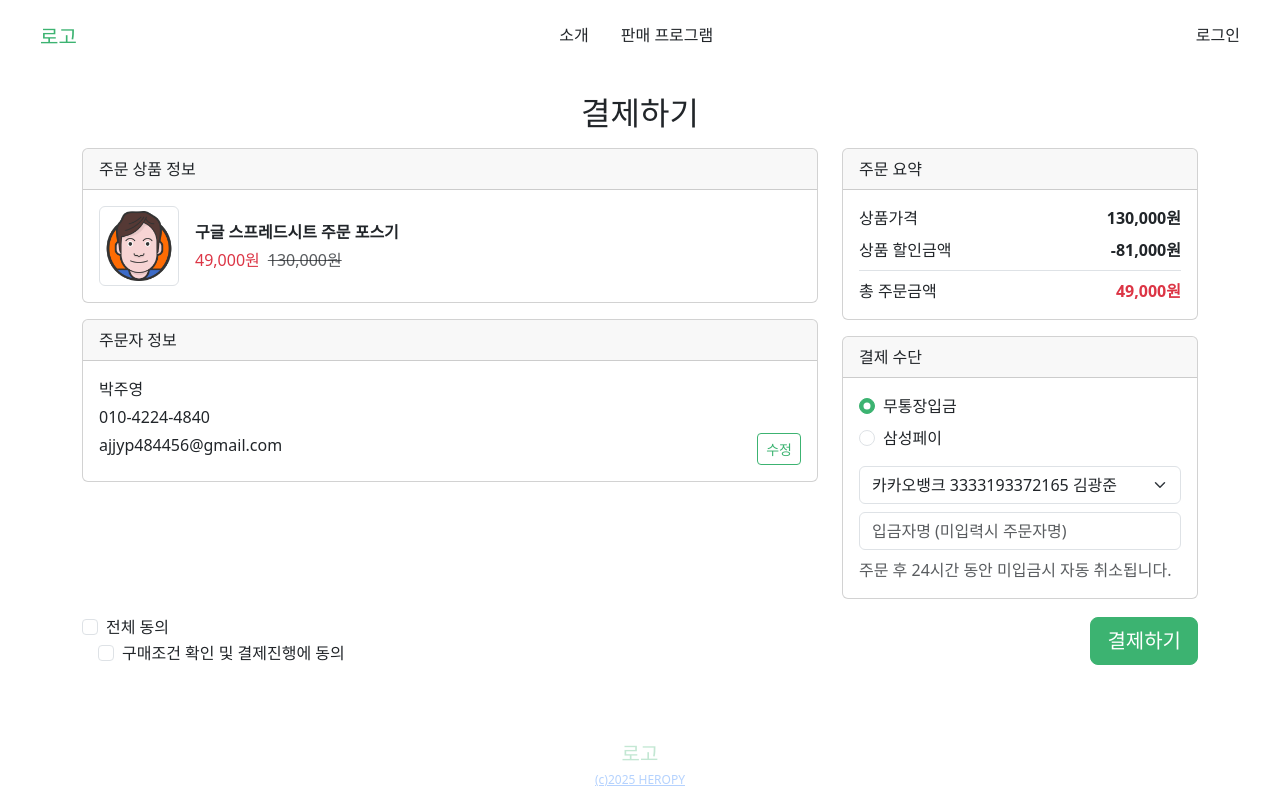
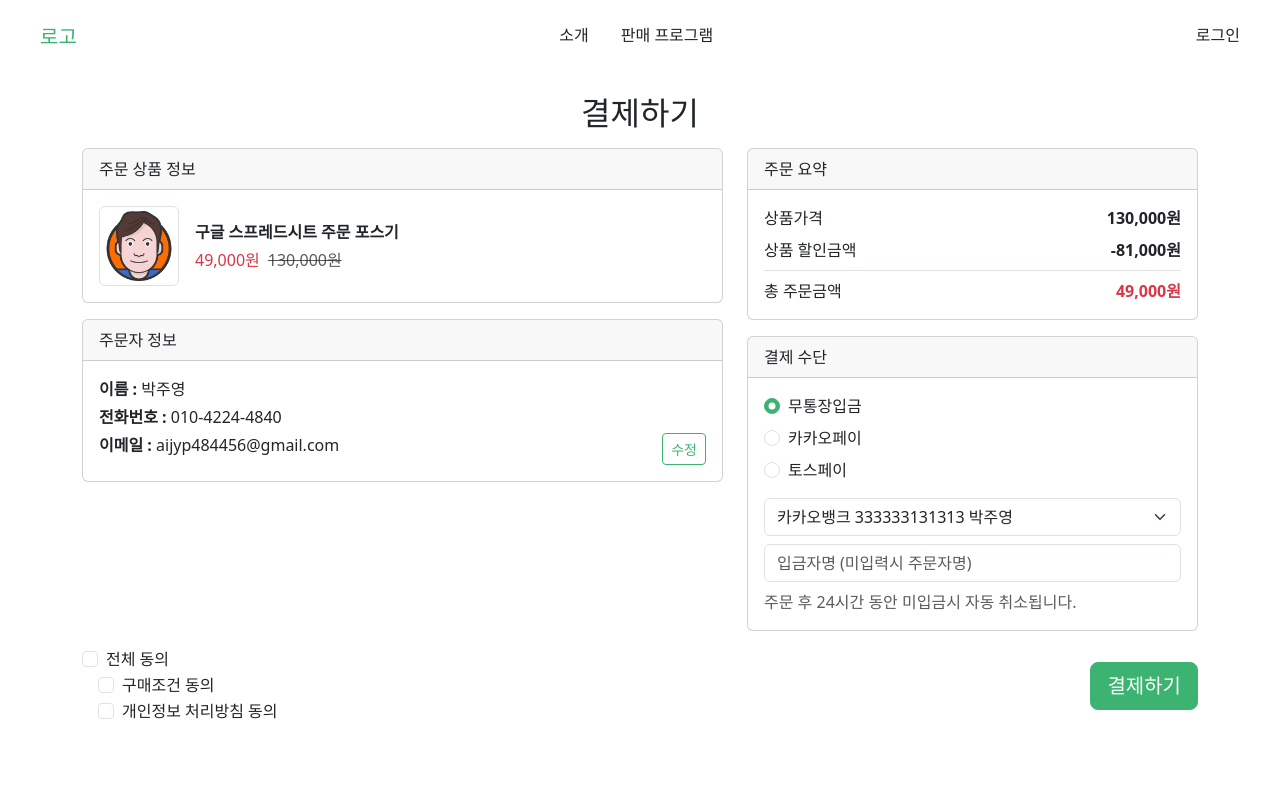
Before and after one commit to DAHEE33/kp_project_front, a Vue app: page /#/order in a window 1280 px wide. Shown: the top 798 px of the page. Built offline with nearby package versions, Linux system fonts and the light colour scheme.

Commit message:
order 페이지 수정

```diff
--- a/src/routes/Order.vue
+++ b/src/routes/Order.vue
@@ -1,10 +1,12 @@
 <template>
   <div class="container order-page mt-4">
-    <h2 class="text-center mb-3">결제하기</h2>
+    <h2 class="text-center mb-3">
+      결제하기
+    </h2>
     <!-- 메인 2열 구조 -->
     <div class="row">
       <!-- 왼쪽 컬럼 (상품정보, 주문자정보, 쿠폰) -->
-      <div class="col-lg-8">
+      <div class="col-lg-7">
         <!-- 주문 상품 정보 -->
         <div class="card mb-3">
           <div class="card-header">
@@ -19,7 +21,9 @@
                 class="img-thumbnail me-3"
                 style="width: 80px; height: 80px; object-fit: cover;" />
               <div>
-                <p class="fw-bold mb-1">구글 스프레드시트 주문 포스기</p>
+                <p class="fw-bold mb-1">
+                  구글 스프레드시트 주문 포스기
+                </p>
                 <p class="mb-0">
                   <span class="text-danger">49,000원</span>
                   <del class="text-muted ms-2">130,000원</del>
@@ -34,11 +38,21 @@
             주문자 정보
           </div>
           <div class="card-body">
-            <p class="mb-1">박주영</p>
-            <p class="mb-1">010-4224-4840</p>
+            <p class="mb-1">
+              <strong>이름 : </strong>{{ userInfo.username }}
+            </p>
+            <p class="mb-1">
+              <strong>전화번호 : </strong>{{ userInfo.phone }}
+            </p>
             <div class="d-flex justify-content-between">
-            <p class="mb-2">ajjyp484456@gmail.com</p>
-            <button class="btn btn-outline-primary btn-sm">수정</button>
+              <p class="mb-2">
+                <strong>이메일 : </strong>{{ userInfo.email }}
+              </p>
+              <button
+                @click="updateMethod"
+                class="btn btn-outline-primary btn-sm">
+                수정
+              </button>
             </div>
           </div>
         </section>
@@ -57,9 +71,8 @@
           </div>
         </section> -->
       </div>
-
       <!-- 오른쪽 컬럼 (주문 요약, 결제 수단) -->
-      <div class="col-lg-4">
+      <div class="col-lg-5">
         <!-- 주문 요약 -->
         <section class="card mb-3">
           <div class="card-header">
@@ -80,7 +93,6 @@
             </div>
           </div>
         </section>
-
         <!-- 결제 수단 -->
         <section class="card">
           <div class="card-header">
@@ -93,10 +105,26 @@
                 type="radio"
                 name="payment"
                 id="payBank"
-                checked
-              />
-              <label class="form-check-label" for="payBank">
+                value="payBank"
+                v-model="selectedPayment" />
+              <label
+                class="form-check-label"
+                for="payBank">
                 무통장입금
+              </label>
+            </div>
+            <div class="form-check mb-2">
+              <input
+                class="form-check-input"
+                type="radio"
+                name="payment"
+                id="paykko"
+                value="paykko"
+                v-model="selectedPayment" />
+              <label
+                class="form-check-label"
+                for="paykko">
+                카카오페이
               </label>
             </div>
             <div class="form-check mb-3">
@@ -104,18 +132,19 @@
                 class="form-check-input"
                 type="radio"
                 name="payment"
-                id="paySamsung"
-              />
-              <label class="form-check-label" for="paySamsung">
-                삼성페이
+                id="paytoss"
+                value="paytoss"
+                v-model="selectedPayment" />
+              <label
+                class="form-check-label"
+                for="paytoss">
+                토스페이
               </label>
             </div>
-
+            <div v-if="selectedPayment === 'payBank'">
               <select class="form-select mb-2">
-              <option>카카오뱅크 3333193372165 김광준</option>
-              <!-- 다른 계좌 옵션들 -->
+                <option>카카오뱅크 333333131313 박주영</option>
               </select>
-
               <input
                 type="text"
                 class="form-control mb-2"
@@ -123,6 +152,7 @@
               <p class="text-muted mb-0">
                 주문 후 24시간 동안 미입금시 자동 취소됩니다.
               </p>
+            </div>
           </div>
         </section>
       </div>
@@ -137,10 +167,12 @@
             <input
               class="form-check-input"
               type="checkbox"
-              value=""
-              id="checkAll"
-            />
-            <label class="form-check-label" for="checkAll">
+              v-model="checkAll"
+              @change="toggleAllCheckboxes"
+              id="checkAll" />
+            <label
+              class="form-check-label"
+              for="checkAll">
               전체 동의
             </label>
           </div>
@@ -149,19 +181,35 @@
             <input
               class="form-check-input"
               type="checkbox"
-              value=""
-              id="checkTerms"
-            />
-            <label class="form-check-label" for="checkTerms">
-              구매조건 확인 및 결제진행에 동의
+              v-model="checkTerms"
+              @change="updateCheckAll"
+              id="checkTerms" />
+            <label
+              class="form-check-label"
+              for="checkTerms">
+              구매조건 동의
+            </label>
+          </div>
+          <div class="form-check ms-3">
+            <input
+              class="form-check-input"
+              type="checkbox"
+              v-model="checkPrivacy"
+              @change="updateCheckAll"
+              id="checkPrivacy" />
+            <label
+              class="form-check-label"
+              for="checkPrivacy">
+              개인정보 처리방침 동의
             </label>
           </div>
         </div>
         <!-- 결제하기 버튼 -->
-        <button class="btn btn-primary btn-lg text-white">결제하기</button>
+        <button class="btn btn-primary btn-lg text-white">
+          결제하기
+        </button>
       </div>
     </div>
-
   </div>
 </template>
 
@@ -170,17 +218,36 @@ import logo from '~/assets/logo.png';
 export default {
   data() {
     return {
-      testImg : logo
+      testImg : logo,
+      selectedPayment: 'payBank',
+      checkAll: false,
+      checkTerms: false,
+      checkPrivacy: false,
+      userInfo:
+        {
+          username: '박주영',
+          phone: '010-4224-4840',
+          email: 'aijyp484456@gmail.com'
+        }
     }
   },
   methods: {
-    // 필요한 메서드
+    toggleAllCheckboxes() {
+      const newValue = this.checkAll;
+      this.checkTerms = newValue;
+      this.checkPrivacy = newValue;
     },
+    updateCheckAll() {
+      this.checkAll = this.checkTerms && this.checkPrivacy;
+    },
+    updateMethod() {
+      console.log('수정 버튼 클릭');
+    }
+  }
 }
 </script>
 
 <style scoped lang="scss">
 .order-page {
-  /* 별도 스타일 필요시 작성 */
 }
 </style>
```
Lines whose indentation alone changed are shown as unchanged.
